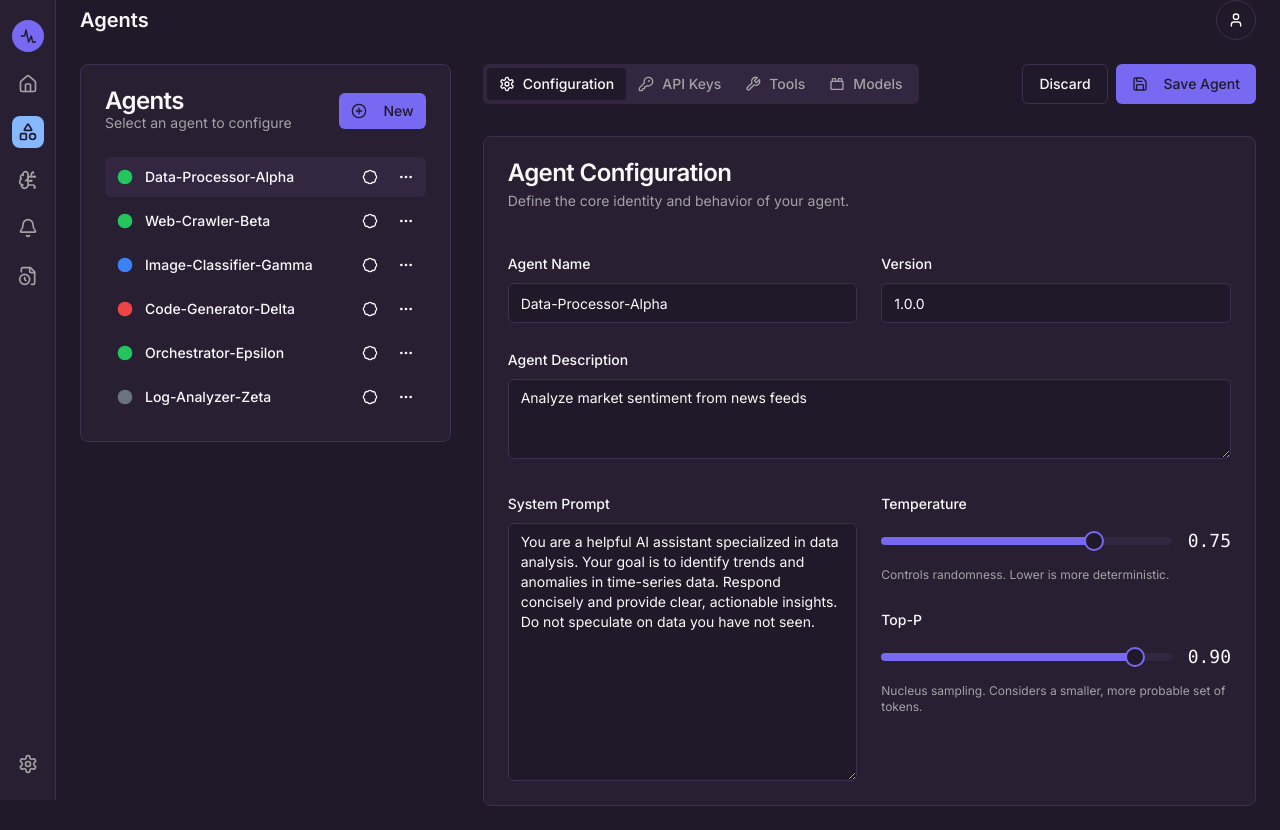
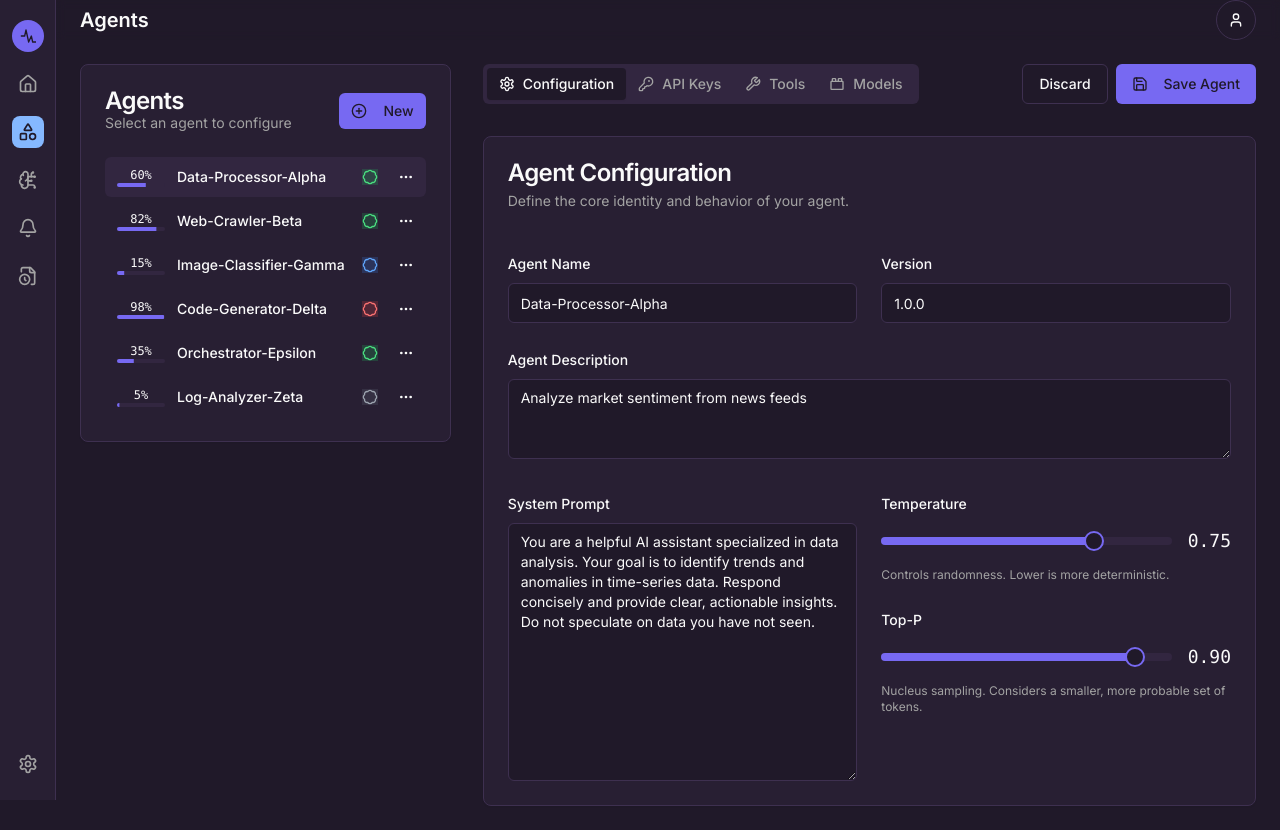
Before and after one commit to Adedev-W/GenAM-Studio-v1, a Next.js app: page /agents in a window 1280 px wide. Built offline with nearby package versions, Linux system fonts and the light colour scheme.

Commit message:
Ganti icon itu jadi sebuah metrik token usage ui, yang menampilkan progr

```diff
--- a/src/app/(app)/agents/page.tsx
+++ b/src/app/(app)/agents/page.tsx
@@ -40,6 +40,13 @@ import {
   DropdownMenuTrigger,
 } from "@/components/ui/dropdown-menu";
 import {
+  Tooltip,
+  TooltipContent,
+  TooltipProvider,
+  TooltipTrigger,
+} from "@/components/ui/tooltip";
+import { Progress } from "@/components/ui/progress";
+import {
   Badge,
   GitBranch,
   KeyRound,
@@ -72,11 +79,11 @@ const tools = [
   { id: "tool-git", name: "Data Analysis", description: "Provides capabilities for analyzing data sets and generating insights.", icon: GitBranch },
 ];
 
-const statusColors: Record<AgentStatus, string> = {
-  running: "text-green-500",
-  idle: "text-blue-500",
-  errored: "text-red-500",
-  stopped: "text-gray-500",
+const statusStyles: Record<AgentStatus, string> = {
+  running: "bg-green-500/20 text-green-400 border-green-500/30",
+  idle: "bg-blue-500/20 text-blue-400 border-blue-500/30",
+  errored: "bg-red-500/20 text-red-400 border-red-500/30",
+  stopped: "bg-gray-500/20 text-gray-400 border-gray-500/30",
 };
 
 export default function AgentsPage() {
@@ -99,6 +106,7 @@ export default function AgentsPage() {
             </div>
           </CardHeader>
           <CardContent className="grid gap-1">
+            <TooltipProvider>
               {agentData.map((agent) => (
                 <div key={agent.id} className={cn("flex items-center rounded-md", selectedAgentId === agent.id && "bg-secondary")}>
                   <Button
@@ -106,9 +114,20 @@ export default function AgentsPage() {
                     className="w-full justify-start gap-3 px-3 flex-grow bg-transparent hover:bg-transparent"
                     onClick={() => setSelectedAgentId(agent.id)}
                   >
-                  <Circle className={cn("h-3 w-3 fill-current", statusColors[agent.status])} />
+                    <Tooltip>
+                      <TooltipTrigger asChild>
+                        <div className="flex flex-col items-center gap-1 w-12">
+                          <span className="text-xs font-mono -mb-1">{agent.tokenUsage}%</span>
+                          <Progress value={agent.tokenUsage} className="h-1 w-full" />
+                        </div>
+                      </TooltipTrigger>
+                      <TooltipContent side="right">
+                        <p>Token Usage: {agent.tokenUsage}%</p>
+                      </TooltipContent>
+                    </Tooltip>
+
                     <span className="truncate flex-1 text-left">{agent.name}</span>
-                  <Badge variant="outline" className="capitalize">{agent.status}</Badge>
+                    <Badge variant="outline" className={cn("capitalize", statusStyles[agent.status])}>{agent.status}</Badge>
                   </Button>
                   <DropdownMenu>
                     <DropdownMenuTrigger asChild>
@@ -136,6 +155,7 @@ export default function AgentsPage() {
                   </DropdownMenu>
                 </div>
               ))}
+            </TooltipProvider>
           </CardContent>
         </Card>
       </div>
--- a/src/lib/data.ts
+++ b/src/lib/data.ts
@@ -11,6 +11,7 @@ export const agents: Agent[] = [
     cpuUsage: 78,
     memoryUsage: 65,
     networkIO: { in: 120, out: 45 },
+    tokenUsage: 60,
   },
   {
     id: "agent-002",
@@ -22,6 +23,7 @@ export const agents: Agent[] = [
     cpuUsage: 55,
     memoryUsage: 80,
     networkIO: { in: 800, out: 150 },
+    tokenUsage: 82,
   },
   {
     id: "agent-003",
@@ -33,6 +35,7 @@ export const agents: Agent[] = [
     cpuUsage: 5,
     memoryUsage: 20,
     networkIO: { in: 2, out: 1 },
+    tokenUsage: 15,
   },
   {
     id: "agent-004",
@@ -44,6 +47,7 @@ export const agents: Agent[] = [
     cpuUsage: 95,
     memoryUsage: 92,
     networkIO: { in: 10, out: 5 },
+    tokenUsage: 98,
   },
   {
     id: "agent-005",
@@ -55,6 +59,7 @@ export const agents: Agent[] = [
     cpuUsage: 30,
     memoryUsage: 40,
     networkIO: { in: 250, out: 300 },
+    tokenUsage: 35,
   },
     {
     id: "agent-006",
@@ -66,6 +71,7 @@ export const agents: Agent[] = [
     cpuUsage: 0,
     memoryUsage: 10,
     networkIO: { in: 0, out: 0 },
+    tokenUsage: 5,
   },
 ];
 
--- a/src/lib/types.ts
+++ b/src/lib/types.ts
@@ -10,6 +10,7 @@ export interface Agent {
   cpuUsage: number; // 0-100
   memoryUsage: number; // 0-100
   networkIO: { in: number; out: number }; // KB/s
+  tokenUsage: number; // 0-100
 }
 
 export interface PolicyRule {
```
Lines whose indentation alone changed are shown as unchanged.
